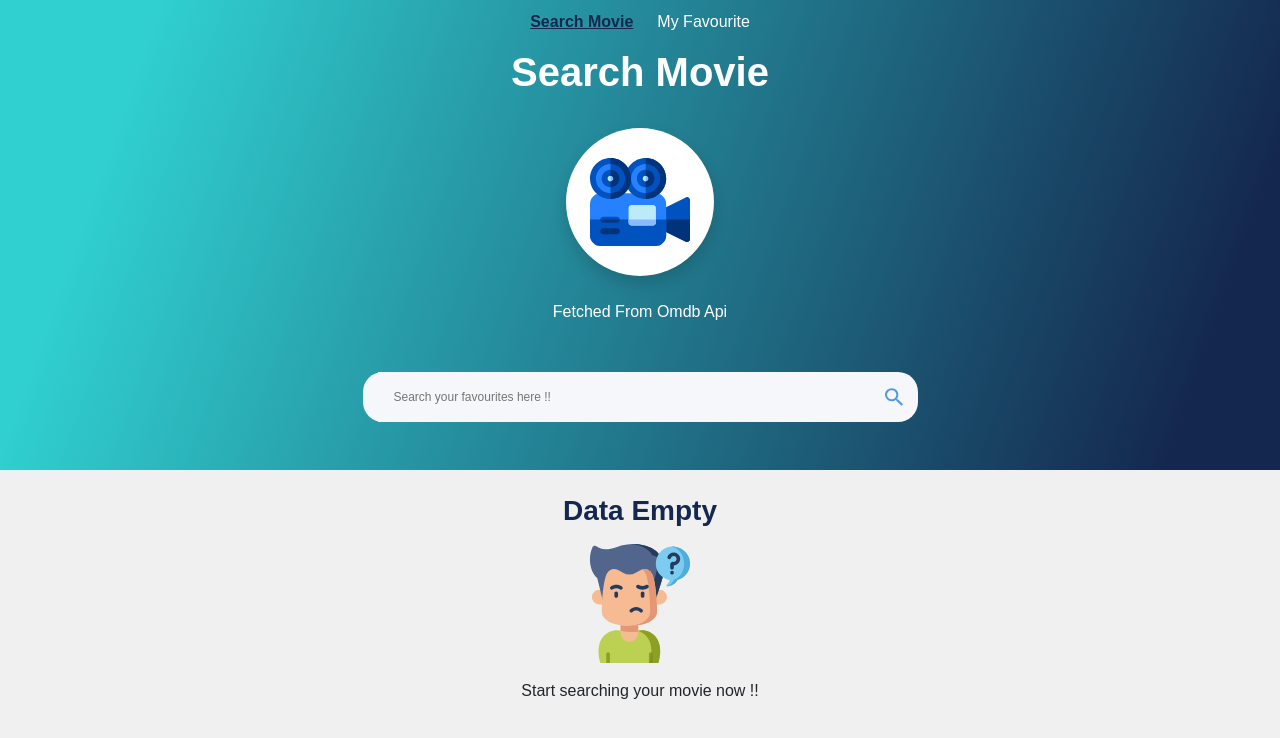
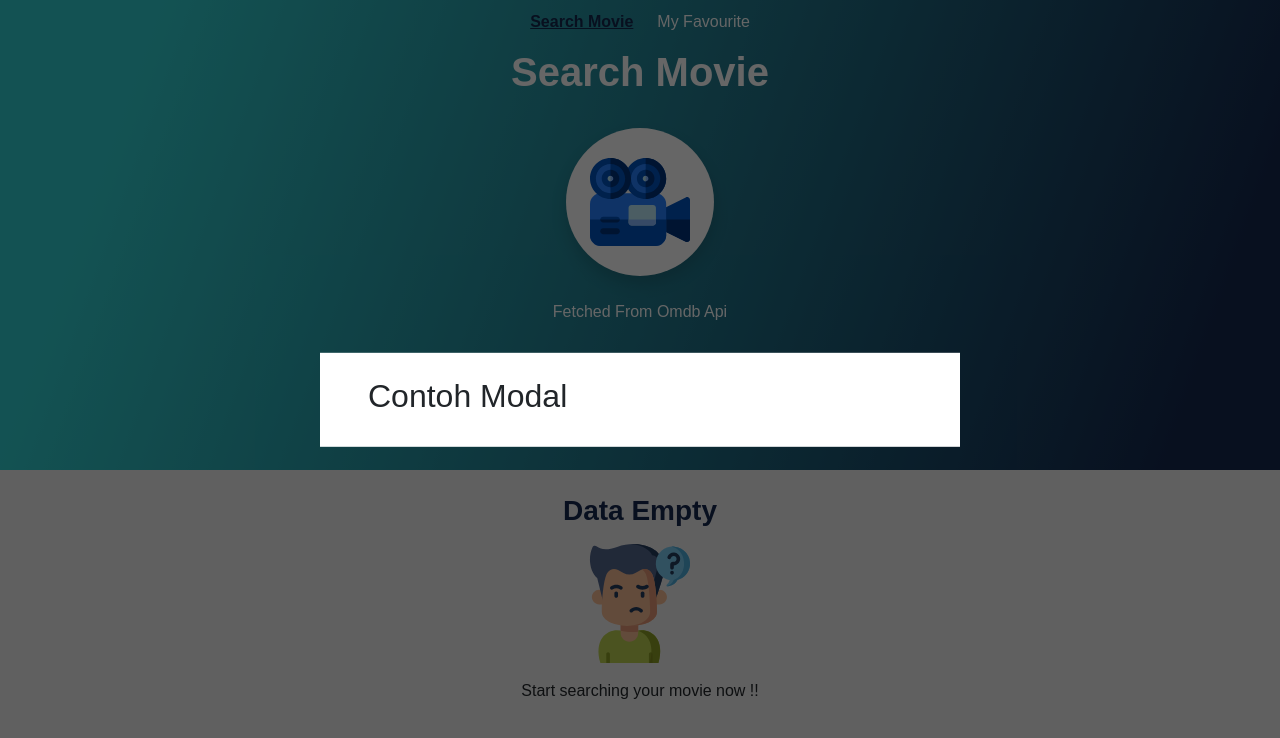
Before and after one commit to jamaludinfikrii/movie-searching-app, a React (Create React App) app: page / in a window 1280 px wide. Shown: the top 738 px of the page. Built offline with nearby package versions, Linux system fonts and the light colour scheme.

Commit message:
modal init and rest

```diff
--- a/src/App.css
+++ b/src/App.css
@@ -108,3 +108,31 @@ body{
     -webkit-user-select: none;
     -ms-user-select: none;
 }
+
+
+.ai-modal {
+    position: fixed;
+    top: 0;
+    left: 0;
+    width:100%;
+    height: 100%;
+    background: rgba(0, 0, 0, 0.6);
+  }
+
+  .ai-modal-main {
+    position:fixed;
+    background: white;
+    width: 50%;
+    height: auto;
+    top:50%;
+    left:50%;
+    transform: translate(-50%,-50%);
+  }
+
+  .ai-display-block {
+    display: block;
+  }
+
+  .ai-display-none {
+    display: none;
+  }
--- a/src/App.js
+++ b/src/App.js
@@ -1,8 +1,8 @@
 import React, { useEffect } from 'react'
 import { connect } from 'react-redux'
-import Favourite from './components/Favourite'
+import Favourite from './pages/Favourite'
 import Jumbotron from './components/Jumbotron'
-import Movielist from './components/MovieList'
+import Movielist from './pages/MovieList'
 import Navigations from './components/Navigations'
 import { getStorage } from './redux/movieActions'
 function App(props) {
--- /dev/null
+++ b/src/components/Modal.jsx
@@ -0,0 +1,13 @@
+import React from 'react'
+
+const Modal = (props) => {
+    return(
+        <div className="ai-modal">
+            <div className="ai-modal-main px-5 py-4 ai-display-block">
+                <h2>Contoh Modal</h2>
+            </div>
+        </div>
+    )
+}
+
+export default Modal;
--- a/src/components/Favourite.jsx
+++ b/src/pages/Favourite.jsx
@@ -1,7 +1,7 @@
 import React from 'react'
 import { connect } from 'react-redux'
-import { Emptydata } from './EmptyData'
-import Tables from './Tables'
+import { Emptydata } from '../components/EmptyData'
+import Tables from '../components/Tables'
 
 function Favourite(props) {
 
--- a/src/components/MovieList.jsx
+++ b/src/pages/MovieList.jsx
@@ -1,8 +1,9 @@
 import React from 'react'
 import { connect } from 'react-redux'
-import { Emptydata } from './EmptyData'
-import Loading from './Loading'
-import Tables from './Tables'
+import { Emptydata } from '../components/EmptyData'
+import Loading from '../components/Loading'
+import Modal from '../components/Modal'
+import Tables from '../components/Tables'
 
 
 
@@ -28,6 +29,7 @@ function Movielist(props) {
         return(
             <div className='container pt-4'>
                 <Emptydata title='Data Empty' description="Start searching your movie now !!" />
+                <Modal />
             </div>
         )
     }
```
